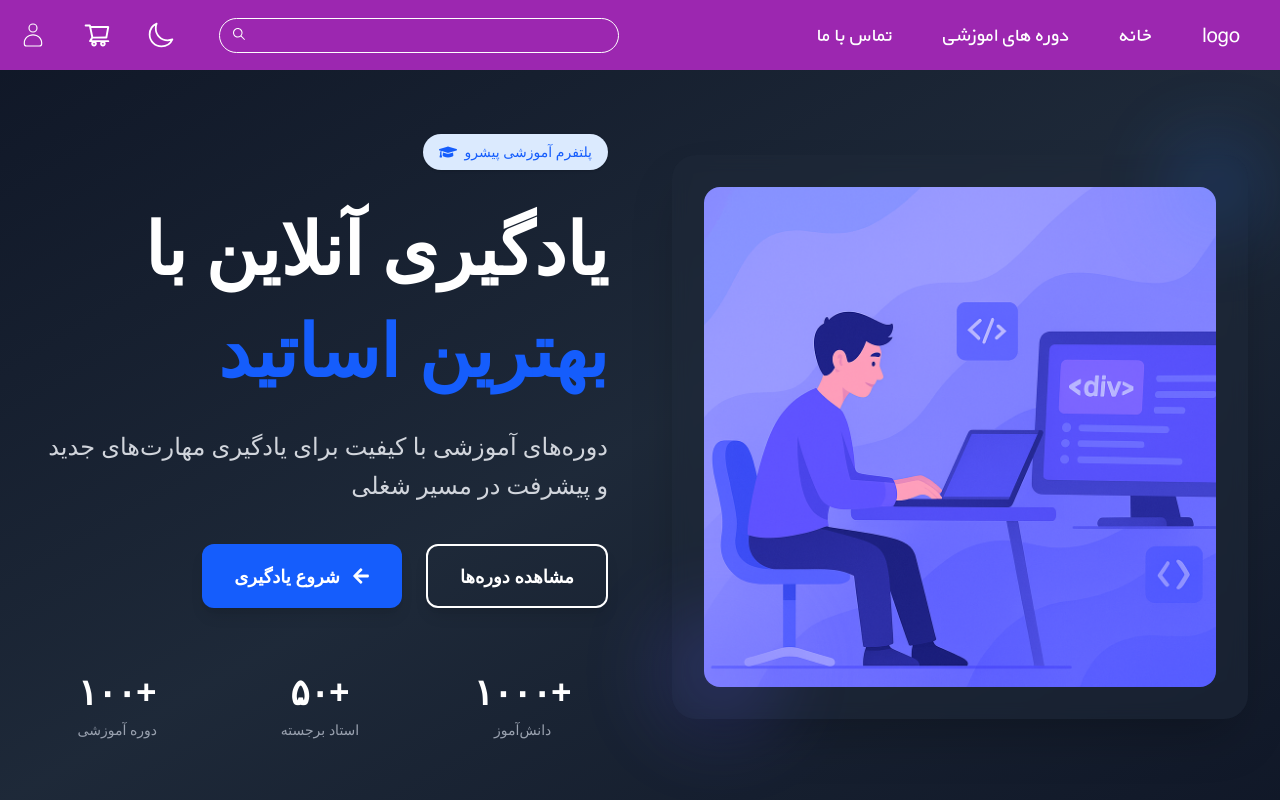
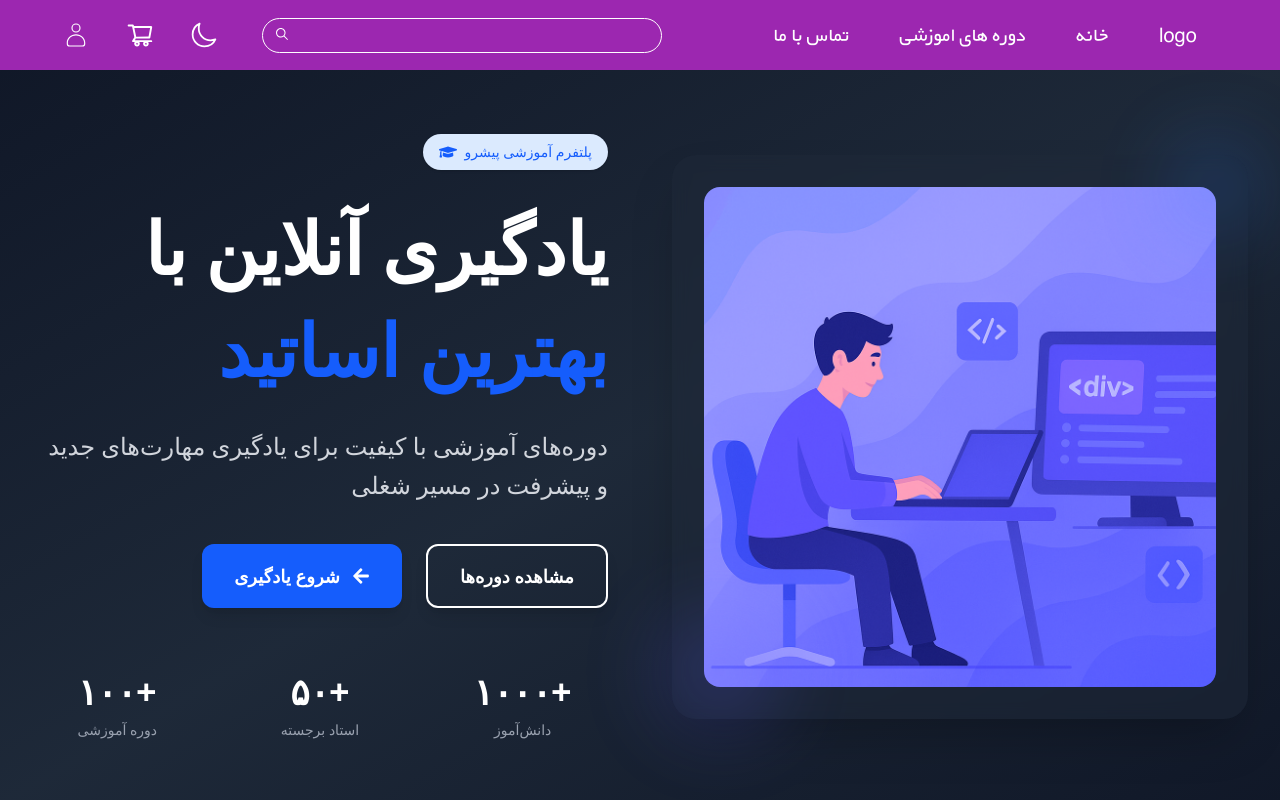
Before and after one commit to mohamed1383/course-site, a React (Vite) app: page / in a window 1280 px wide. Shown: the top 800 px of the page. Built offline with nearby package versions, Linux system fonts and the light colour scheme.

Commit message:
header-responsive-fix

```diff
--- a/src/components/footer/footer.tsx
+++ b/src/components/footer/footer.tsx
@@ -12,10 +12,10 @@ const Footer = () => {
     <footer className='relative mt-20 overflow-hidden'>
       <div className={`absolute inset-0 ${them[0] == "dark" ? 'bg-[rgba(224,223,223,0.08)]' :
          'bg-[linear-gradient(180deg,_#cfd6f0_0%,_#aeb9e1_100%)]'} backdrop-blur-[30px] border
-         border-[rgba(224,223,223,0.3)] shadow-[0_4px_30px_rgba(0,0,0,0.15)]`} />
+         border-[rgba(224,223,223,0.3)] shadow-[0_4px_30px_rgba(0,0,0,0.15)] flex flex-col items-center`} />
 
       <div className="relative z-10 max-w-7xl mx-auto px-4 py-16">
-        <div className="grid grid-cols-1 md:grid-cols-4 gap-12">
+        <div className="grid text-center grid-cols-1 md:grid-cols-4 gap-12">
 
           <div className="space-y-6">
             <h3 className="text-2xl font-bold text-blue-500 hover:text-blue-400 transition-colors duration-300">درباره ما</h3>
@@ -24,9 +24,9 @@ const Footer = () => {
             </p>
           </div>
 
-          <div className="space-y-6">
-            <h3 className="text-2xl font-bold text-blue-500 hover:text-blue-400 transition-colors duration-300">دسترسی سریع</h3>
-            <ul className="space-y-4">
+          <div className="space-y-6 flex flex-col items-center">
+            <h3 className="text-2xl text-center font-bold text-blue-500 hover:text-blue-400 transition-colors duration-300">دسترسی سریع</h3>
+            <ul className="space-y-4 text-center">
               {[
                 { href: '#', text: 'صفحه اصلی' },
                 { href: '#', text: 'دوره‌ها' },
@@ -46,7 +46,7 @@ const Footer = () => {
             </ul>
           </div>
 
-          <div className="space-y-6">
+          <div className="space-y-6 flex flex-col items-center">
             <h3 className="text-2xl font-bold text-blue-500 hover:text-blue-400 transition-colors duration-300">تماس با ما</h3>
             <ul className="space-y-4">
               <li className="flex items-center space-x-3 rtl:space-x-reverse group">
@@ -64,7 +64,7 @@ const Footer = () => {
             </ul>
           </div>
 
-          <div className="space-y-6">
+          <div className="space-y-6 flex flex-col items-center">
             <h3 className="text-2xl font-bold text-blue-500 hover:text-blue-400 transition-colors duration-300">شبکه‌های اجتماعی</h3>
             <div className="flex space-x-6 rtl:space-x-reverse">
               {[FaFacebook, FaTwitter, FaInstagram, FaLinkedin].map((Icon, i) => (
--- a/src/components/header/header.tsx
+++ b/src/components/header/header.tsx
@@ -1,62 +1,61 @@
-import React,{useState,useEffect} from 'react'
+import React, { useContext, useEffect, useState } from 'react'
 import Navbar from './navbar'
 import Button from './button'
 import SearchBar from './search-bar'
-import { useMediaQuery } from 'react-responsive';
-import { CiLogin } from "react-icons/ci";
-import { CiUser } from "react-icons/ci";
-import { GoSun } from "react-icons/go";
-import { IoMoonOutline } from "react-icons/io5";
-import { AiOutlineShoppingCart } from "react-icons/ai";
-import { isLogin } from '../../data/global/isLogin';
+import { useMediaQuery } from 'react-responsive'
+import { CiLogin, CiUser } from "react-icons/ci"
+import { GoSun } from "react-icons/go"
+import { IoMoonOutline } from "react-icons/io5"
+import { AiOutlineShoppingCart } from "react-icons/ai"
+import { isLogin } from '../../data/global/isLogin'
 import { myContex } from '../../app.jsx'
-import { useContext } from 'react';
-import { Link } from 'react-router-dom';
+import { Link } from 'react-router-dom'
 
 export default function Header() {
-
   const [pageTheme, changeTheme] = useContext(myContex)
 
 
-  let theme = pageTheme === "light" ? GoSun : IoMoonOutline
-  let userIcon = isLogin ? CiUser : CiLogin
-  let buttons = [userIcon, AiOutlineShoppingCart, theme]
-  const [isSize2, setIsSize2] = useState(false)
-  const size2 = useMediaQuery({ query: "(max-width: 500px)" })
+  const Size2 = useMediaQuery({ query: "(max-width: 500px)" },{noSsr: true})
+  const [isSize2,setIsSize2] = useState(false)
 
   useEffect(() => {
-      size2 ? setIsSize2(true) : setIsSize2(false)
-
+    setIsSize2(Size2)
   },[window.innerWidth])
 
+  const themeIcon = pageTheme === "light" ? GoSun : IoMoonOutline
+  const userIcon = isLogin ? CiUser : CiLogin
+  const buttons = [userIcon, AiOutlineShoppingCart, themeIcon]
+
+
   return (
-    <div style={{
+    <div
+      style={{
         display: "flex",
         flexDirection: "row-reverse",
-      justifyContent: isSize2 ? 'flex-start' : 'space-between',
-      gap: isSize2 ? '25px' : '0',
+        justifyContent: "space-around" ,
+        gap: "25px" ,
         alignItems: "center",
         height: "70px",
         padding: "0 15px",
         backgroundColor: pageTheme === "light" ? "rgb(142, 36, 170)" : "rgb(156, 39, 176)",
-      color: "white"
-    }}>
-      <Navbar></Navbar>
-      <div className='flex items-center flex-row-reverse gap-4 sm:gap-10'>
-        <SearchBar></SearchBar>
-        <div className='flex gap-3 sm:gap-7'>
-          {buttons.map((item, index) => {
-            return index != 0 ? <Button
-              Icon={item}
-              key={index}
-              clickHandler={index === 2 ? changeTheme : () => { }}
-            /> : <Link to={!isLogin ? 'login-page' : 'user-info'}>
-              <Button
-                Icon={item}
-                key={index}
-                clickHandler={index === 2 ? changeTheme : () => { }}
-              ></Button>
+        color: "white",
+      }}
+    >
+      <Navbar />
+      <div className="flex items-center flex-row-reverse gap-4 sm:gap-10">
+        <SearchBar />
+        <div className="flex gap-3 sm:gap-7">
+          {buttons.map((IconComponent, index) => {
+
+            const clickHandler = index === 2 ? changeTheme : () => {}
+            if (index === 0) {
+              return (
+                <Link to={!isLogin ? "/login-page" : "/user-info"} key={index}>
+                  <Button Icon={IconComponent} clickHandler={clickHandler} />
                 </Link>
+              )
+            }
+            return <Button Icon={IconComponent} key={index} clickHandler={clickHandler} />
           })}
         </div>
       </div>
--- a/src/pages/main-page.tsx
+++ b/src/pages/main-page.tsx
@@ -28,7 +28,7 @@ export default function MainComponent() {
       <ProductContainer />
       <TestimonialsSection />
       <Footer />
-      <CursorTrail />
+      {/* <CursorTrail /> */}
     </div>
   )
 }
```
Lines whose indentation alone changed are shown as unchanged.
